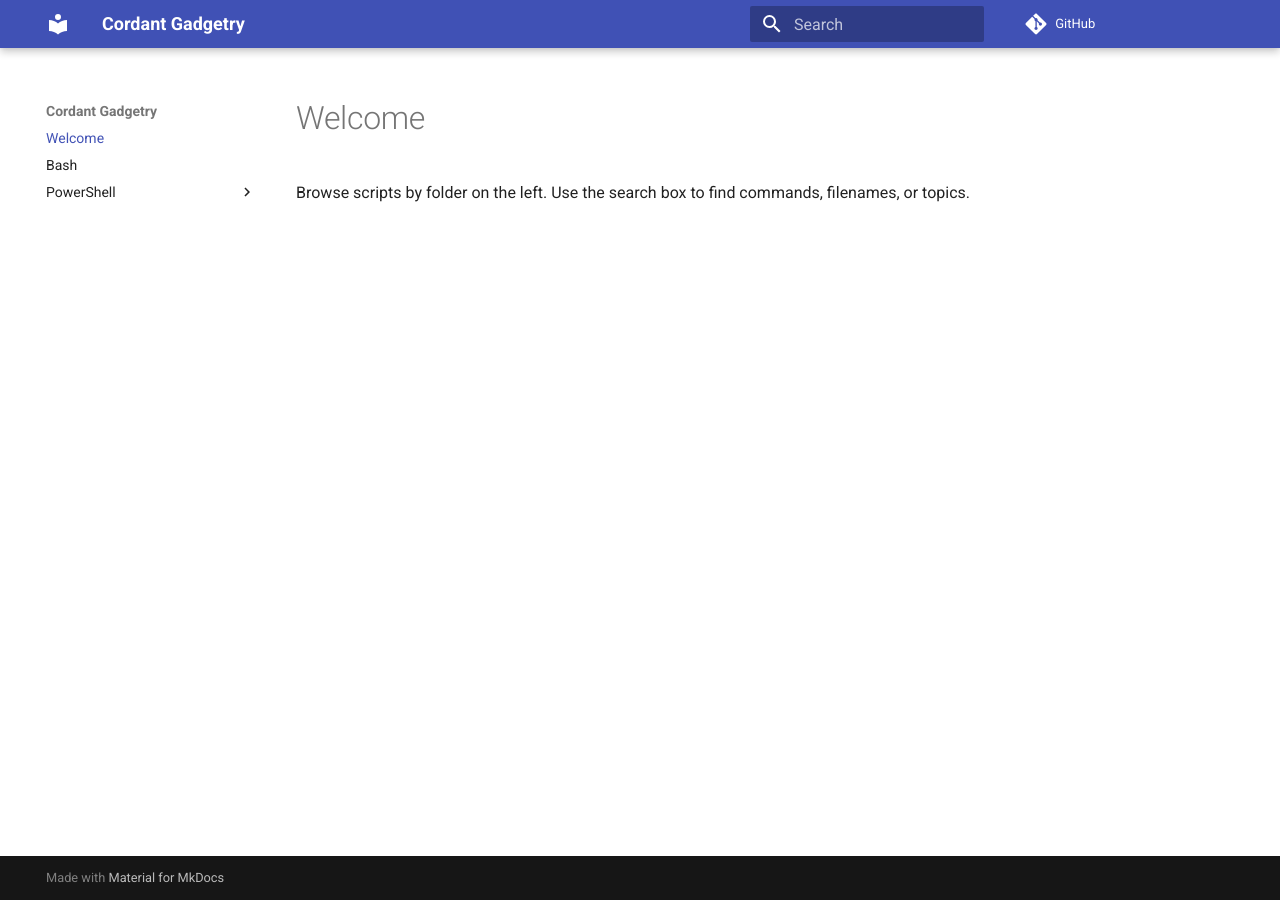
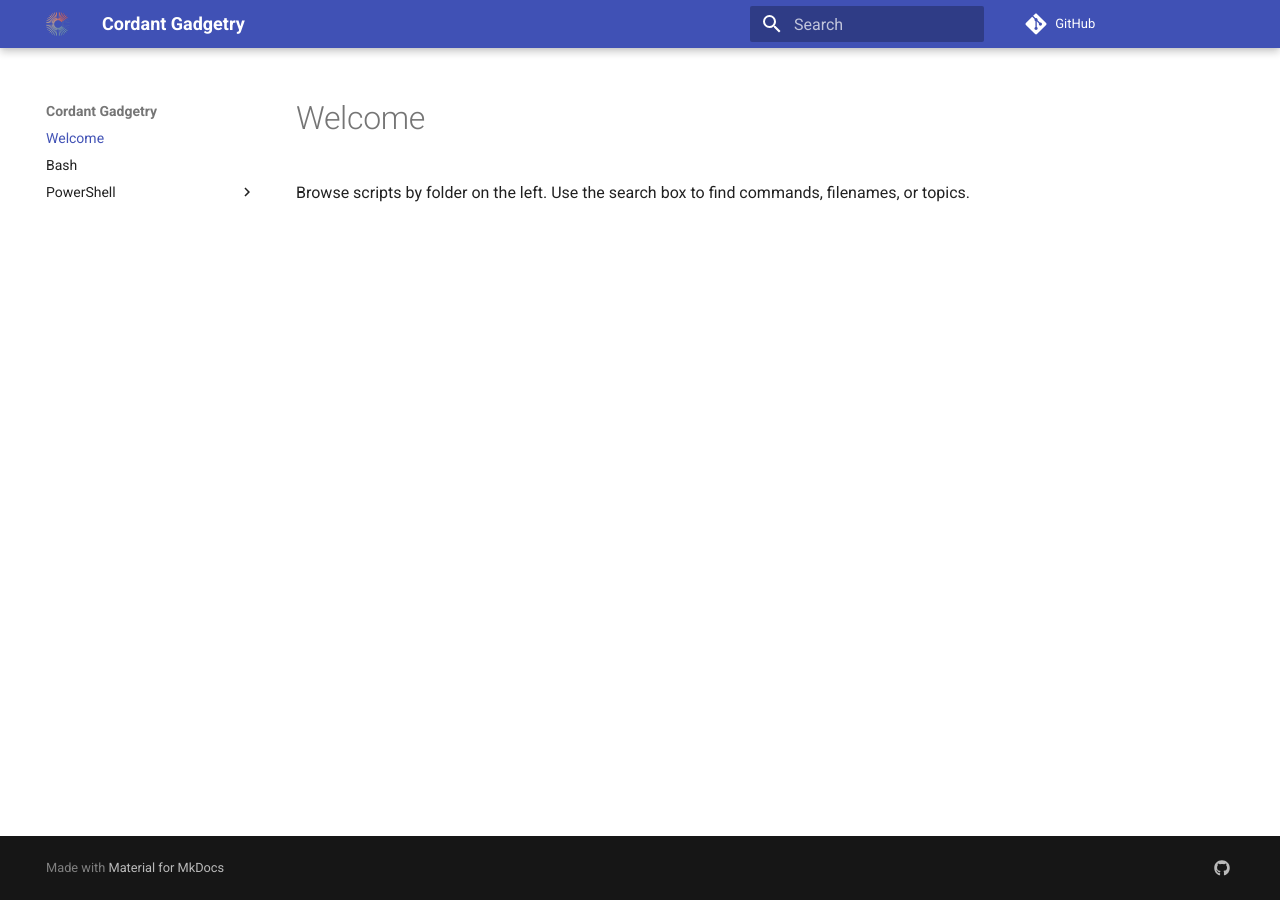
Before and after one commit to cordantau/cordant-gadgetry, an MkDocs documentation site: the page built from docs/index.md, in a window 1280 px wide. Built offline with MkDocs 1.6.1 and Material for MkDocs 9.7.7, drawn with Linux system fonts in a browser that asks for light colours; comment, search, counter and statistics services are not loaded.

Commit message:
add icons

```diff
--- a/mkdocs.yml
+++ b/mkdocs.yml
@@ -3,6 +3,8 @@ site_url: https://cordantau.github.io/cordant-gadgetry
 repo_url: https://github.com/cordantau/cordant-gadgetry
 theme:
   name: material
+  logo: assets/icon.png
+  favicon: assets/icon.png
   features:
     - content.code.copy
   palette:
@@ -14,6 +16,10 @@ theme:
       scheme: slate
       primary: indigo
       accent: indigo
+extra:
+  social:
+    - icon: fontawesome/brands/github
+      link: https://github.com/cordantau
 plugins:
   - awesome-pages
   - git-revision-date-localized
```
Also changed, not shown: docs/assets/icon.png (added).
